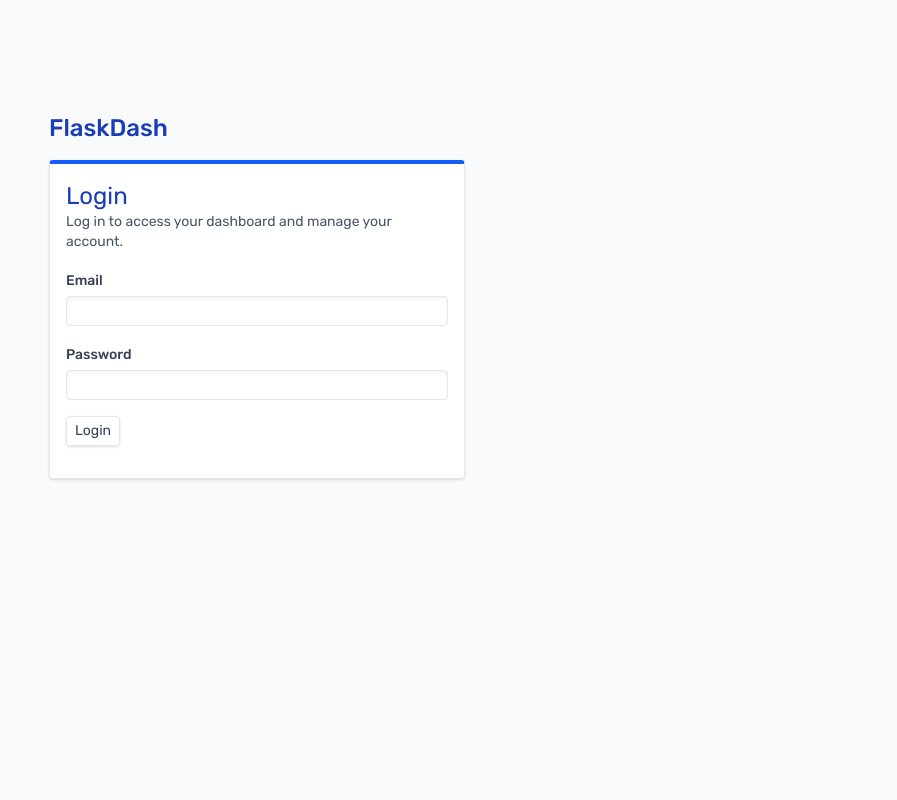
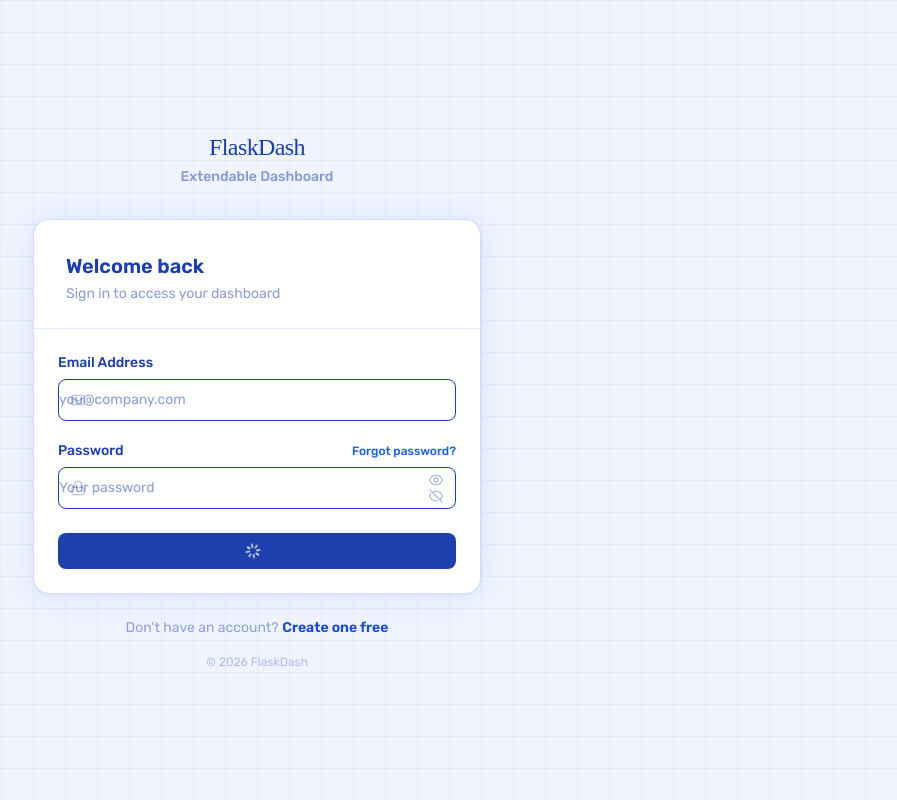
Before and after one commit to tadiyusss/flaskdash, a Flask app: page /dashboard/ in a window 1280 px wide. Shown: the whole page, without its empty margins (383-1280 px from the left). Run offline with Flask 3, Linux system fonts and the light colour scheme; data comes from the database, SQL or seed files in the repository; style sheets or scripts are compiled from the project's sources.

Commit message:
reworked the design on login page

```diff
--- a/core/forms/auth.py
+++ b/core/forms/auth.py
@@ -1,35 +1,39 @@
 from flask_wtf import FlaskForm
-from wtforms import StringField, PasswordField, SubmitField
+from wtforms import StringField, PasswordField, SubmitField, EmailField
 from wtforms.validators import DataRequired, Email, Length
 
 class LoginForm(FlaskForm):
-    email = StringField('Email',
-        validators=[DataRequired(), Email()],
-        render_kw={"class": "text-input"}
+    email = EmailField('Email Address',
+        validators=[DataRequired(message="Email is required"), Email(message="Enter a valid email")],
+        render_kw={
+            "class": "w-full pl-10 pr-4 py-2.5 border border-blue-600/30 rounded-lg text-blue-800 text-sm placeholder:text-blue-800/25 bg-white focus:border-blue-600 focus:ring-2 focus:ring-blue-600/10 transition",
+            "placeholder": "you@company.com"
+        },
     )
     password = PasswordField('Password',
-        validators=[DataRequired()],
-        render_kw={"class": "text-input"}
-    )
-    submit = SubmitField('Login',
-        render_kw={"class": "btn"}
+        validators=[DataRequired(message="Password is required")],
+        render_kw={
+            "class": "w-full pl-10 pr-4 py-2.5 border border-blue-600/30 rounded-lg text-blue-800 text-sm placeholder:text-blue-800/25 bg-white focus:border-blue-600 focus:ring-2 focus:ring-blue-600/10 transition",
+            "placeholder": "Your password",
+            ":type": "show ? 'text' : 'password'"
+        }
     )
 
 class RegisterForm(FlaskForm):
     username = StringField('Username',
-        validators=[DataRequired(), Length(min=2, max=20)],
+        validators=[DataRequired(message="Username is required"), Length(min=2, max=20)],
         render_kw={"class": "text-input"}
     )
     email = StringField('Email',
-        validators=[DataRequired(), Email()],
+        validators=[DataRequired(message="Email is required"), Email(message="Enter a valid email")],
         render_kw={"class": "text-input"}
     )
     password = PasswordField('Password',
-        validators=[DataRequired(), Length(min=6)],
+        validators=[DataRequired(message="Password is required"), Length(min=6)],
         render_kw={"class": "text-input"}
     )
     retype_password = PasswordField('Confirm Password',
-        validators=[DataRequired(), Length(min=6)],
+        validators=[DataRequired(message="Please confirm your password"), Length(min=6)],
         render_kw={"class": "text-input"}
     )
     submit = SubmitField('Sign Up',
--- /dev/null
+++ b/core/static/css/authentication.css
@@ -0,0 +1,41 @@
+body { font-family: 'DM Sans', sans-serif; }
+.brand { font-family: 'Playfair Display', serif; }
+.grid-bg {
+    background-color: #f0f4ff;
+    background-image: linear-gradient(rgba(37,99,235,0.06) 1px, transparent 1px), linear-gradient(90deg, rgba(37,99,235,0.06) 1px, transparent 1px);
+    background-size: 32px 32px;
+}
+.card-shadow {
+    box-shadow: 0 2px 32px 0 rgba(30,64,175,0.10), 0 1px 4px 0 rgba(30,64,175,0.06);
+}
+input:focus {
+    outline: none;
+}
+.fade-in {
+    animation: fadeIn .45s ease both;
+}
+@keyframes fadeIn {
+     from {
+        opacity:0; transform:translateY(18px);
+    } to {
+        opacity:1;
+        transform:translateY(0);
+    }
+}
+.btn-primary {
+  background: #1e40af;
+  transition: background .2s, box-shadow .2s, transform .1s;
+}
+.btn-primary:hover {
+    background: #1d4ed8;
+    box-shadow: 0 4px 16px rgba(30,64,175,.25);
+    transform: translateY(-1px);
+}
+.btn-primary:active {
+    transform: translateY(0);
+}
+.divider-line {
+    flex: 1;
+    height: 1px;
+    background: #dbeafe;
+}
--- a/core/templates/auth/login.html
+++ b/core/templates/auth/login.html
@@ -1,51 +1,114 @@
 {% extends "base.html" %}
 
 {% block title %}{{ g.settings['site_title'] }} - Login{% endblock %}
+{% block head %}
+<link rel="stylesheet" href="{{ url_for('static', filename='css/authentication.css') }}">
+{% endblock %}
 
 {% block content %}
-<div class="max-w-md mx-auto p-4 my-24 space-y-4">
-    <h4 class="text-2xl font-medium text-blue-800">{{ g.settings['site_title'] }}</h4>
-    <div class="border border-t-4 border-t-blue-600 border-gray-200 rounded w-full p-4 bg-white shadow">
-        <h4 class="text-2xl text-blue-800">Login</h4>
-        <p class="text-gray-600 text-sm">Log in to access your dashboard and manage your account.</p>
-        <form method="post" class="space-y-4 my-4">
+<div class="grid-bg min-h-screen flex items-center justify-center py-12 px-4">
+
+    <div class="fade-in w-full max-w-md" x-data="{
+        email: '',
+        password: '',
+        show: false,
+        loading: false,
+        error: '',
+        submit() {
+                this.error = '';
+                if (!this.email || !this.password) { this.error = 'Please fill in all fields.'; return; }
+                this.loading = true;
+                setTimeout(() => { this.loading = false; this.error = 'Invalid email or password.'; }, 1400);
+            }
+        }">
+        <div class="mb-8 text-center">
+            <h1 class="brand text-2xl text-blue-800 tracking-tight">{{ g.settings['site_title'] }}</h1>
+            <p class="text-blue-800/50 text-sm mt-1 font-medium">Extendable Dashboard</p>
+        </div>
+        <div class="bg-white rounded-2xl card-shadow border border-blue-600/20 overflow-hidden">
+            <div class="px-8 pt-8 pb-6 border-b border-blue-600/10">
+                <h2 class="text-xl font-semibold text-blue-800">Welcome back</h2>
+                <p class="text-blue-800/50 text-sm mt-1">Sign in to access your dashboard</p>
+            </div>
+            <div class="px-6 py-6">
+                <form method="POST">
                     {{ form.hidden_tag() }}
-            <div>
-                {{ form.email.label(class="text-sm font-medium text-gray-700") }}
-                {{ form.email }}
-                {% if form.email.errors %}
-                    {% for error in form.email.errors %}
-                        <p class="text-sm text-red-600">{{ error }}</p>
+                    {% if form.errors %}
+                    <p class="mb-3 text-red-700 font-medium">Please fix the following errors:</p>
+                        {% for field, errors in form.errors.items() %}
+                            {% for error in errors %}
+                                <div x-transition class="mb-2 flex items-start gap-3 bg-red-50 border border-red-200 text-red-700 text-sm rounded-lg px-4 py-3">
+                                    <svg class="w-4 h-4 mt-0.5 shrink-0" fill="none" stroke="currentColor" stroke-width="2" viewBox="0 0 24 24">
+                                        <circle cx="12" cy="12" r="10" />
+                                        <path stroke-linecap="round" d="M12 8v4m0 4h.01" />
+                                    </svg>
+                                    <span>{{ error }}</span>
+                                </div>
+                            {% endfor %}
                         {% endfor %}
                     {% endif %}
-            </div>
-            <div>
-                {{ form.password.label(class="text-sm font-medium text-gray-700") }}
-                {{ form.password }}
-                {% if form.password.errors %}
-                    {% for error in form.password.errors %}
-                        <p class="text-sm text-red-600">{{ error }}</p>
-                    {% endfor %}
-                {% endif %}
-            </div>
-            <div>
-                {{ form.submit }}
-            </div>
                     {% with messages = get_flashed_messages() %}
                         {% if messages %}
                             {% for message in messages %}
-                        <div class="bg-red-600 text-white py-2 px-4 rounded">
-                            <p>{{message}}</p>
+                                <div x-transition class="mb-2 flex items-start gap-3 bg-red-50 border border-red-200 text-red-700 text-sm rounded-lg px-4 py-3">
+                                    <svg class="w-4 h-4 mt-0.5 shrink-0" fill="none" stroke="currentColor" stroke-width="2" viewBox="0 0 24 24">
+                                        <circle cx="12" cy="12" r="10" />
+                                        <path stroke-linecap="round" d="M12 8v4m0 4h.01" />
+                                    </svg>
+                                    <span>{{ message }}</span>
                                 </div>
                             {% endfor %}
                         {% endif %}
                     {% endwith %}
+                    <div class="mb-5">
+                        {{ form.email.label(class="block text-sm font-medium text-blue-800 mb-1.5") }}
+                        <div class="relative">
+                            <span class="absolute left-3 top-1/2 -translate-y-1/2 text-blue-800/30">
+                                <svg class="w-4 h-4" fill="none" stroke="currentColor" stroke-width="2" viewBox="0 0 24 24">
+                                    <path stroke-linecap="round" d="M3 8l9 6 9-6M5 19h14a2 2 0 002-2V7a2 2 0 00-2-2H5a2 2 0 00-2 2v10a2 2 0 002 2z" />
+                                </svg>
+                            </span>
+                            {{ form.email }}
+                        </div>
+                    </div>
+
+                    <div class="mb-2">
+                        <div class="flex justify-between items-center mb-1.5">
+                            <label class="block text-sm font-medium text-blue-800">Password</label>
+                            <a href="#" class="text-xs text-blue-600 hover:text-blue-800 hover:underline font-medium transition">Forgot password?</a>
+                        </div>
+                        <div class="relative">
+                            <span class="absolute left-3 top-1/2 -translate-y-1/2 text-blue-800/30">
+                                <svg class="w-4 h-4" fill="none" stroke="currentColor" stroke-width="2" viewBox="0 0 24 24">
+                                    <rect x="3" y="11" width="18" height="11" rx="2" />
+                                    <path stroke-linecap="round" d="M7 11V7a5 5 0 0110 0v4" />
+                                </svg>
+                            </span>
+                            {{ form.password }}
+                            <button type="button" @click="show = !show" class="absolute right-3 top-1/2 -translate-y-1/2 text-blue-800/35 hover:text-blue-800 transition">
+                                <svg x-show="!show" class="w-4 h-4" fill="none" stroke="currentColor" stroke-width="2" viewBox="0 0 24 24">
+                                    <path stroke-linecap="round" d="M15 12a3 3 0 11-6 0 3 3 0 016 0z" />
+                                    <path stroke-linecap="round" d="M2.458 12C3.732 7.943 7.523 5 12 5c4.477 0 8.268 2.943 9.542 7-1.274 4.057-5.065 7-9.542 7-4.477 0-8.268-2.943-9.542-7z" />
+                                </svg>
+                                <svg x-show="show" class="w-4 h-4" fill="none" stroke="currentColor" stroke-width="2" viewBox="0 0 24 24">
+                                    <path stroke-linecap="round" d="M13.875 18.825A10.05 10.05 0 0112 19c-4.477 0-8.268-2.943-9.542-7a9.97 9.97 0 011.563-3.029m2.46-2.286A9.96 9.96 0 0112 5c4.477 0 8.268 2.943 9.542 7a10.025 10.025 0 01-4.132 5.411M3 3l18 18" />
+                                </svg>
+                            </button>
+                        </div>
+                    </div>
+
+                    <button type="submit" class="btn-primary w-full text-white font-semibold text-sm py-2.5 rounded-lg flex items-center justify-center gap-2 disabled:opacity-60 mt-6" :disabled="loading">
+                        <svg x-show="loading" class="w-4 h-4 animate-spin" fill="none" stroke="currentColor" stroke-width="2" viewBox="0 0 24 24">
+                            <path stroke-linecap="round" d="M12 2v4m0 12v4M4.93 4.93l2.83 2.83m8.48 8.48l2.83 2.83M2 12h4m12 0h4M4.93 19.07l2.83-2.83m8.48-8.48l2.83-2.83" />
+                        </svg>
+                        <span x-text="loading ? 'Signing in…' : 'Sign in'"></span>
+                    </button>
                 </form>
                 </div>
-    {% if g.settings['allow_registration'] == "1" %}
-    <div class="text-center">
-        <p class="text-gray-600">Don't have an account? <a href="{{ url_for('core.register') }}" class="underline">Register.</a></p>
             </div>
-    {% endif %}
+            <!-- Footer -->
+            <p class="text-center text-sm text-blue-800/45 mt-6">Don't have an account? <a href="{{ url_for('core.register') }}" class="text-blue-700 font-semibold hover:underline hover:text-blue-900 transition">Create one free</a></p>
+            <p class="text-center text-xs text-blue-800/30 mt-4">© 2026 {{ g.settings['site_title'] }}</p>
+      </div>
 </div>
 {% endblock %}
--- a/core/views/auth.py
+++ b/core/views/auth.py
@@ -26,6 +26,12 @@ def generate_routes(core):
                 return redirect(url_for('core.dashboard'))
             else:
                 flash('Invalid email or password.', 'error')
+        else:
+            print(form.errors)  # Debugging line to print form errors in the console
+            if form.errors:
+                for field, errors in form.errors.items():
+                    for error in errors:
+                        flash(f"{getattr(form, field).label.text}: {error}", 'error')
         return render_template('auth/login.html', form=form)
 
     @core.route('/register', methods=['GET', 'POST'])
```
Also changed, not shown: 1 other file. Lines whose indentation alone changed are shown as unchanged.
